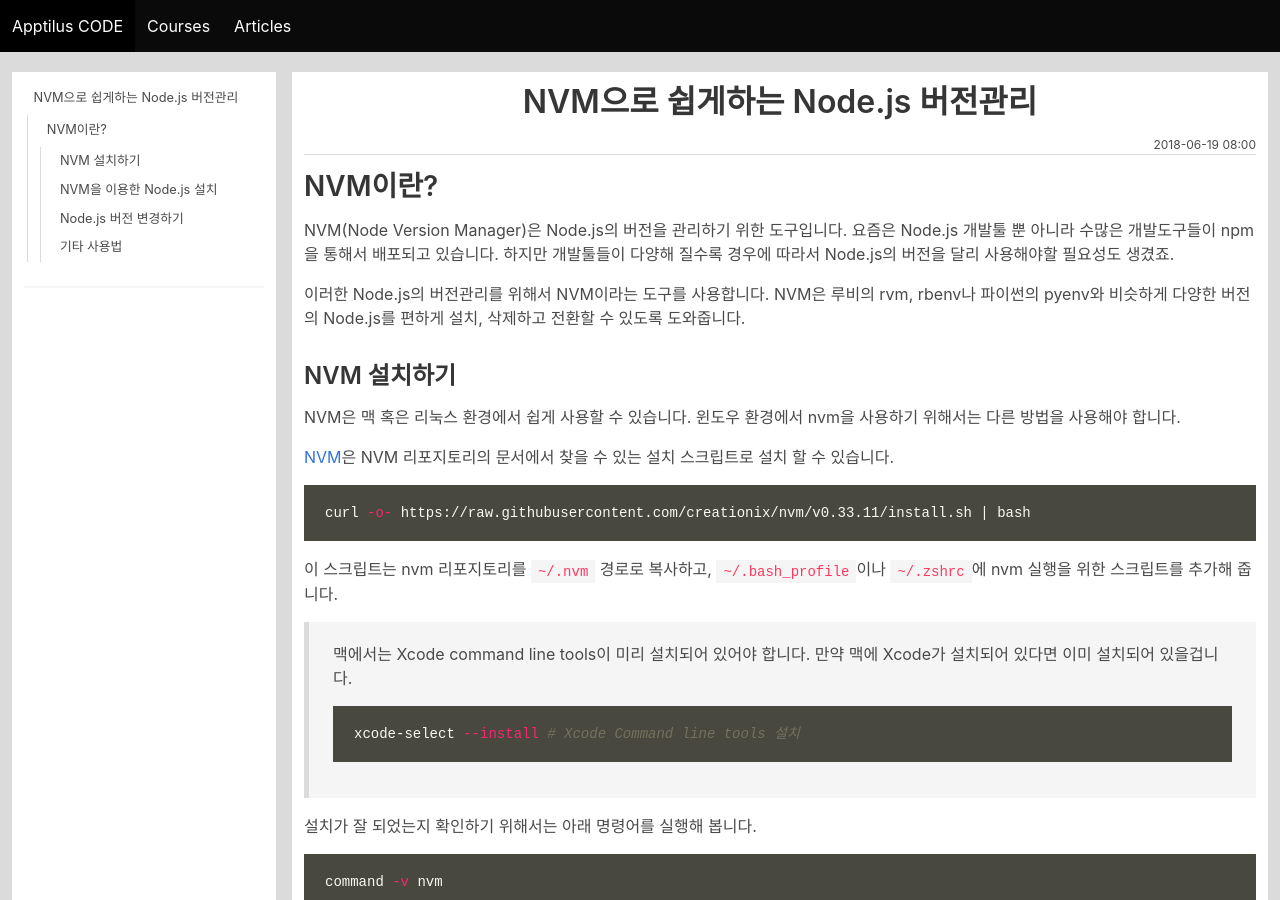
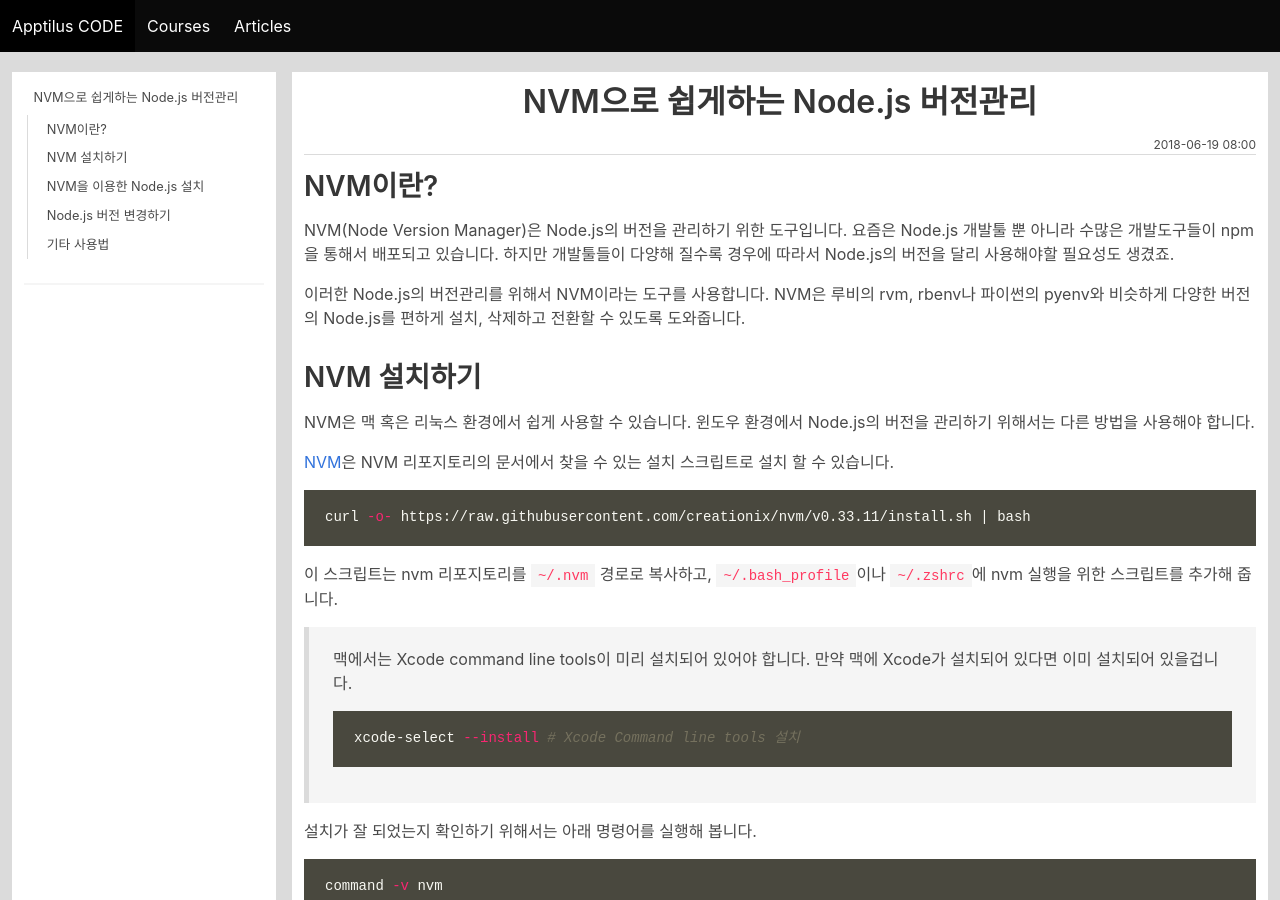
Before and after one commit to sean-jo/loldoc-jekyll, a Jekyll site: the page built from _posts/2018-06-19-nvm-for-node-version-manager.md, in a window 1280 px wide and 900 px high. Built offline with Jekyll 4.4.1, drawn with Linux system fonts in a browser that asks for light colours; emoji names are drawn with the system emoji font.

````diff
--- a/_posts/2018-06-19-nvm-for-node-version-manager.md
+++ b/_posts/2018-06-19-nvm-for-node-version-manager.md
@@ -3,17 +3,23 @@ layout: post
 title:  "NVM으로 쉽게하는 Node.js 버전관리"
 date:   2018-06-19 08:00:00 +0900
 categories: nodejs
+image: "/assets/image/nvm.png"
 ---
 
+
+
 ## NVM이란?
+
 NVM(Node Version Manager)은 Node.js의 버전을 관리하기 위한 도구입니다. 요즘은 Node.js 개발툴 뿐 아니라 수많은 개발도구들이 npm을 통해서 배포되고 있습니다. 하지만 개발툴들이 다양해 질수록 경우에 따라서 Node.js의 버전을 달리 사용해야할 필요성도 생겼죠.
 
 이러한 Node.js의 버전관리를 위해서 NVM이라는 도구를 사용합니다. NVM은 루비의 rvm, rbenv나 파이썬의 pyenv와 비슷하게 다양한 버전의 Node.js를 편하게 설치, 삭제하고 전환할 수 있도록 도와줍니다.
 
-### NVM 설치하기
-NVM은 맥 혹은 리눅스 환경에서 쉽게 사용할 수 있습니다. 윈도우 환경에서 nvm을 사용하기 위해서는 다른 방법을 사용해야 합니다.
 
-[NVM][NVM]은 NVM 리포지토리의 문서에서 찾을 수 있는 설치 스크립트로 설치 할 수 있습니다.
+
+## NVM 설치하기
+NVM은 맥 혹은 리눅스 환경에서 쉽게 사용할 수 있습니다. 윈도우 환경에서 Node.js의 버전을 관리하기 위해서는 다른 방법을 사용해야 합니다.
+
+[NVM][NVM]{:target="_blank"}은 NVM 리포지토리의 문서에서 찾을 수 있는 설치 스크립트로 설치 할 수 있습니다.
 
 ```shell
 curl -o- https://raw.githubusercontent.com/creationix/nvm/v0.33.11/install.sh | bash
@@ -26,6 +32,8 @@ curl -o- https://raw.githubusercontent.com/creationix/nvm/v0.33.11/install.sh |
 xcode-select --install # Xcode Command line tools 설치
 ```
 
+
+
 설치가 잘 되었는지 확인하기 위해서는 아래 명령어를 실행해 봅니다.
 
 ```shell
@@ -35,7 +43,9 @@ command -v nvm
 만약 nvm이라는 결과가 출력된다면 설치가 잘 된것입니다.
 
 
-### NVM을 이용한 Node.js 설치
+
+
+## NVM을 이용한 Node.js 설치
 nvm을 설치했으면 이제 Node.js를 설치해 봐야겠죠. Node.js의 LTS 최신바전을 설치해 보겠습니다.
 
 ```shell
@@ -51,7 +61,9 @@ node -v
 그리고 `nvm ls-remote` 명령어를 통해서 설치할 수 있는 모든 Node.js의 버전을 조회해 볼 수 있습니다.
 
 
-### Node.js 버전 변경하기
+
+
+## Node.js 버전 변경하기
 해당 버전의 node를 사용하기 위해서는 `use` 명령어를 사용합니다.
 
 ```shell
@@ -68,7 +80,8 @@ nvm alias default node
 ```
 
 
-### 기타 사용법
+
+## 기타 사용법
 
 ```shell
 # 현재 사용중인 버전 확인하기
@@ -85,4 +98,5 @@ nvm uninstall 8.9.4
 ```
 
 
+
 [NVM]: https://github.com/creationix/nvm
````
Also changed, not shown: _docs/javascript-basic/index.md (+1 -1 lines), _docs/javascript-basic/js01-javascript-ecmascript.md (+0 -3 lines), _docs/javascript-basic/js02-nodejs-windows-installation.md (+4 -1 lines), _docs/javascript-basic/js05-javascript-hello-world.md (+6 -2 lines), _docs/javascript-basic/js06-js-comments.md (+1 -1 lines), assets/image/nvm.png (added).
